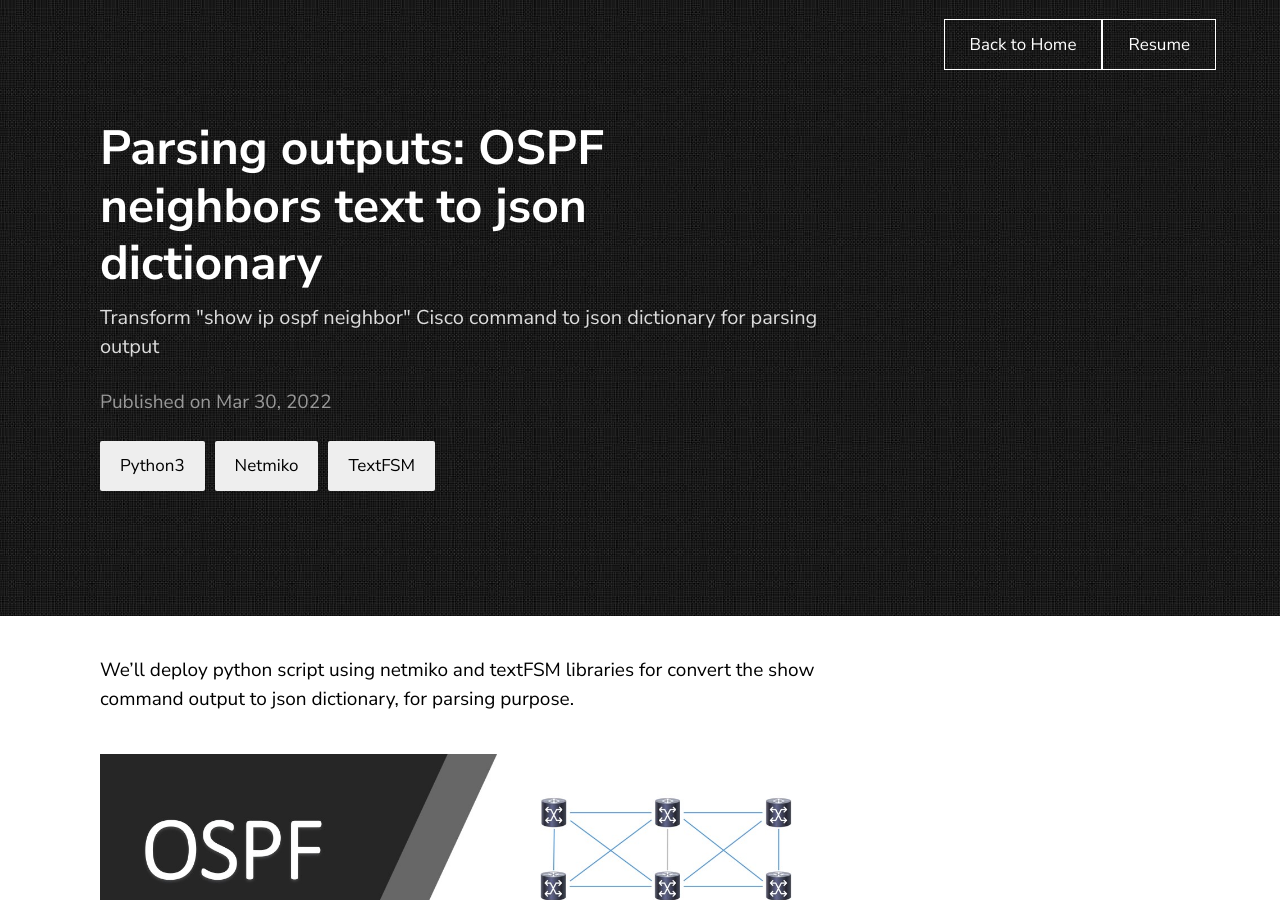
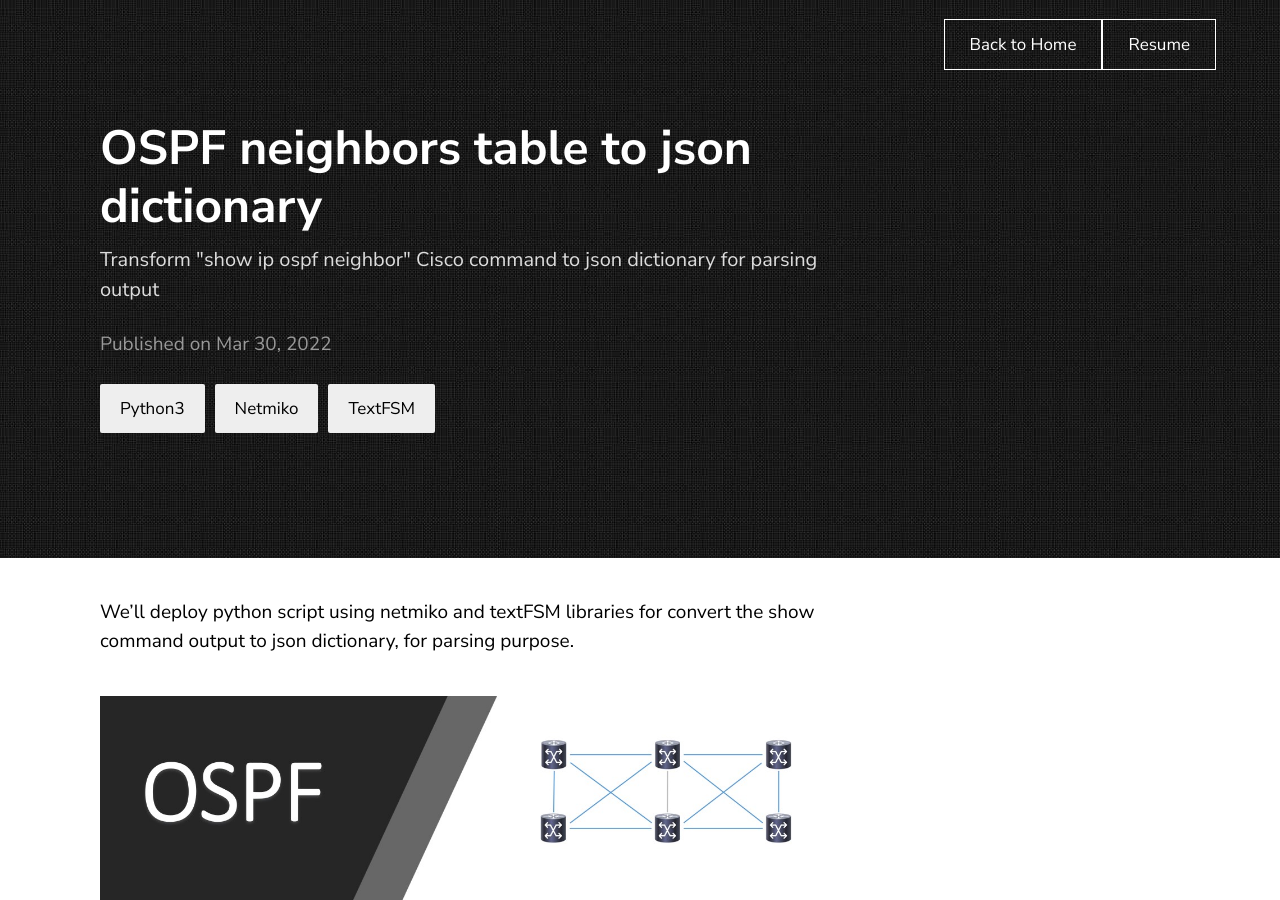
Before and after one commit to pablodiegovs/pablodiegovs.github.io, a Jekyll site: the page built from _posts/2022-03-30-coding-ospf-to-json.markdown, in a window 1280 px wide and 900 px high. Built offline with Jekyll 4.4.1, drawn with Linux system fonts in a browser that asks for light colours.

Commit message:
Update 2022-03-30-coding-ospf-to-json.markdown

```diff
--- a/_posts/2022-03-30-coding-ospf-to-json.markdown
+++ b/_posts/2022-03-30-coding-ospf-to-json.markdown
@@ -1,13 +1,13 @@
 ---
 layout: post
-title:  "Parsing outputs: OSPF neighbors text to json dictionary"
+title:  "OSPF neighbors table to json dictionary"
 description: Transform "show ip ospf neighbor" Cisco command to json dictionary for parsing output
 date:   2022-03-30 16:37:36
 categories: Python3 Netmiko TextFSM
 ---
 We'll deploy python script using netmiko and textFSM libraries for convert the show command output to json dictionary, for parsing purpose.
 
-![texture theme preview](https://github.com/pablodiegovs/pablodiegovs.github.io/blob/main/assets/images/OSPF-Netmiko-TextFSM.jpg)
+![texture theme preview](https://github.com/pablodiegovs/pablodiegovs.github.io/raw/main/assets/images/OSPF-Netmiko-TextFSM.jpg)
 
 Here's the link information that I used for build the following script shown in this github page. [python-neteng][python-neteng]
 
```
